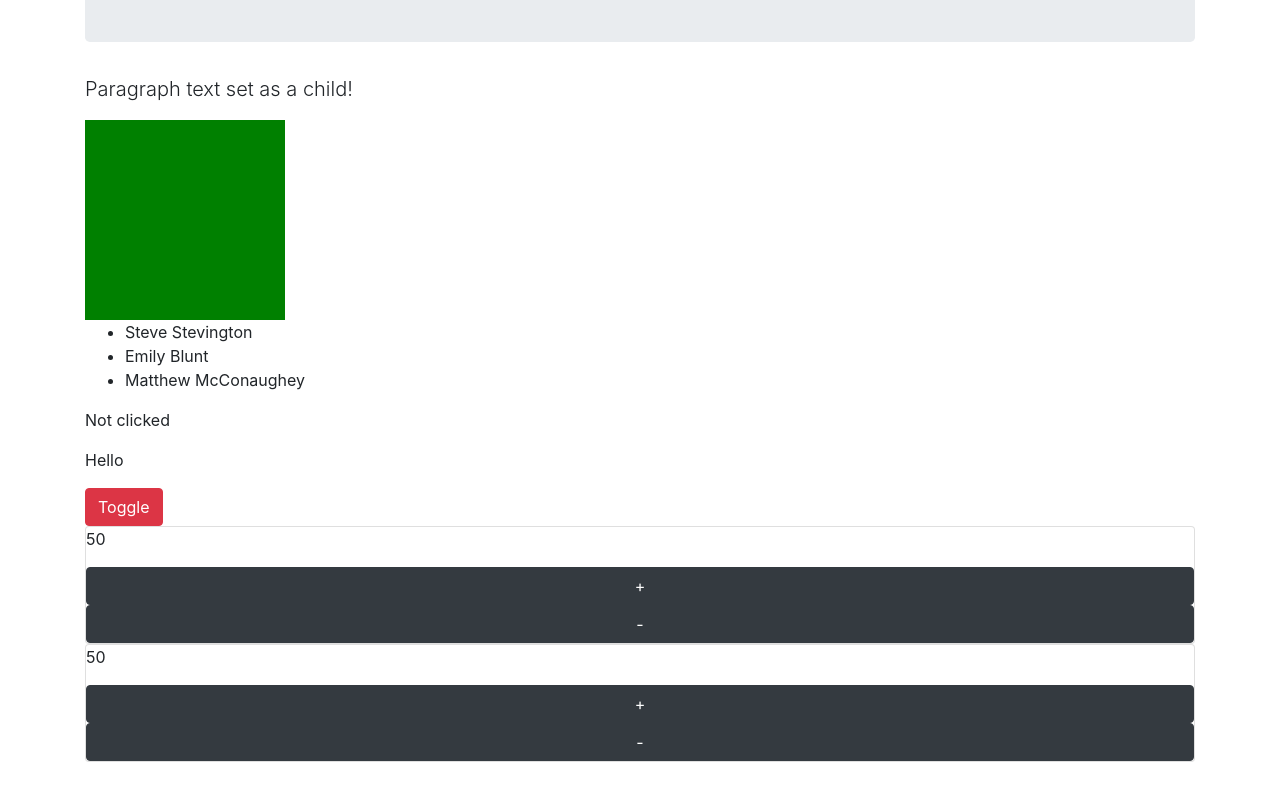
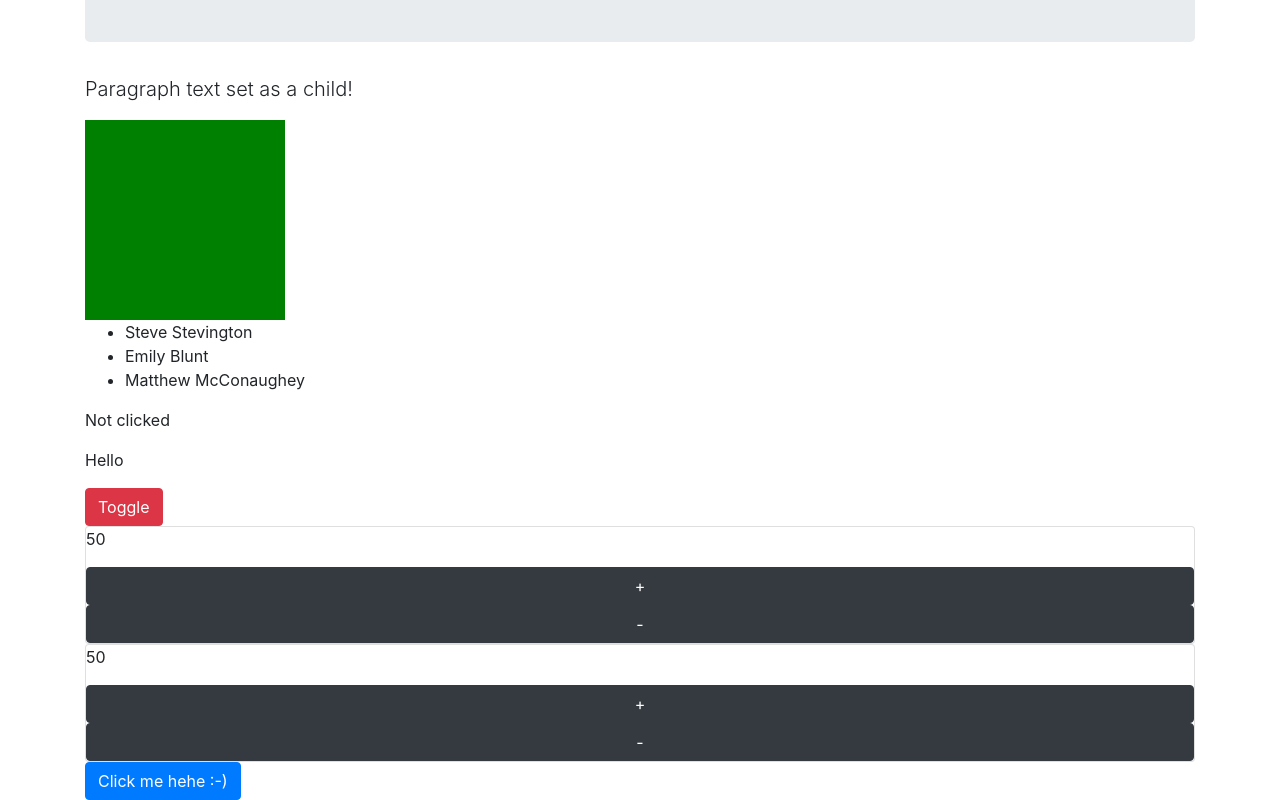
Before and after one commit to zackads/developme, a React (Create React App) app in the folder week_9_react/hello-world/: page / in a window 1280 px wide. Shown: the part 182-982 px from the top of the page. Before the commit the page ends 944 px from the top, so only its background shows below. Built offline with nearby package versions, Linux system fonts and the light colour scheme.

Commit message:
Create CatchMeIfYouCan component

```diff
--- a/week_9_react/hello-world/src/App.js
+++ b/week_9_react/hello-world/src/App.js
@@ -4,6 +4,7 @@ import Clicked from "./Clicked.js";
 import ToggleText from "./ToggleText.js";
 import Counter from "./Counter.js";
 import StepCounter from "./StepCounter.js";
+import CatchMeIfYouCan from "./CatchMeIfYouCan.js";
 
 const App = () => (
   <React.Fragment>
@@ -12,6 +13,7 @@ const App = () => (
     <ToggleText initial="Hello" alternate="World" />
     <Counter initial={50} max={100} />
     <StepCounter />
+    <CatchMeIfYouCan jump={800} />
   </React.Fragment>
 );
 
--- /dev/null
+++ b/week_9_react/hello-world/src/CatchMeIfYouCan.js
@@ -0,0 +1,46 @@
+import React, { Component } from "react";
+
+class CatchMeIfYouCan extends Component {
+  constructor(props) {
+    super(props);
+
+    this.state = {
+      buttonStyle: {
+        top: 0,
+      },
+    };
+
+    this.handleClick = this.handleClick.bind(this);
+  }
+
+  getRandomInt(max) {
+    return Math.floor(Math.random() * Math.floor(max));
+  }
+
+  handleClick() {
+    this.setState({
+      buttonStyle: {
+        position: "relative",
+        top: this.state.buttonStyle.top + this.props.jump,
+      },
+    });
+  }
+
+  render() {
+    return (
+      <button
+        onClick={this.handleClick}
+        style={this.state.buttonStyle}
+        className="btn btn-primary"
+      >
+        Click me hehe :-)
+      </button>
+    );
+  }
+}
+
+CatchMeIfYouCan.defaultProps = {
+  jump: 100,
+};
+
+export default CatchMeIfYouCan;
```
